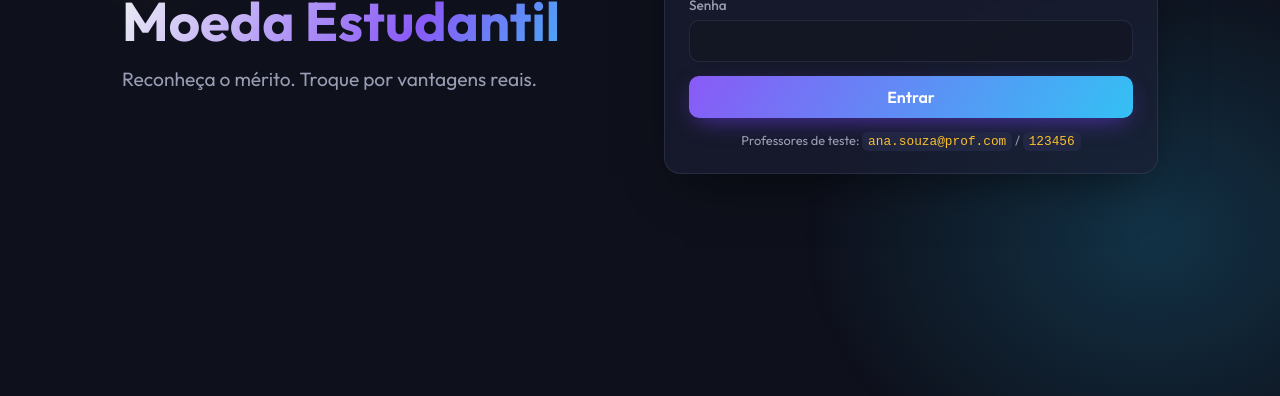
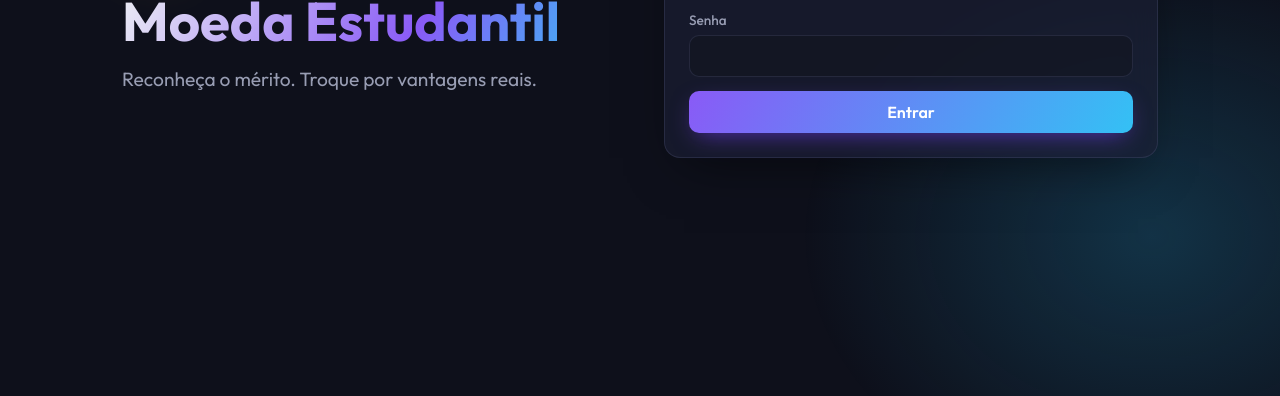
Before and after one commit to MarinaSDiniz/LABORATORIO_3_DESENVOLVIMENTO_DE_SOFTWARE, a plain HTML site: page frontend/index.html in a window 1280 px wide. Shown: the part 404-800 px from the top of the page. Drawn offline with Linux system fonts and the light colour scheme; no server answers.

```diff
--- a/frontend/index.html
+++ b/frontend/index.html
@@ -32,7 +32,6 @@
         <label>E-mail<input id="login-email" type="email" required autocomplete="username"></label>
         <label>Senha<input id="login-senha" type="password" required autocomplete="current-password"></label>
         <button class="btn btn-primary btn-block" id="btn-login" type="submit">Entrar</button>
-        <p class="hint">Professores de teste: <code>ana.souza@prof.com</code> / <code>123456</code></p>
       </form>
 
       <form id="form-cad-aluno" class="tab-panel" data-panel="cad-aluno">
```
